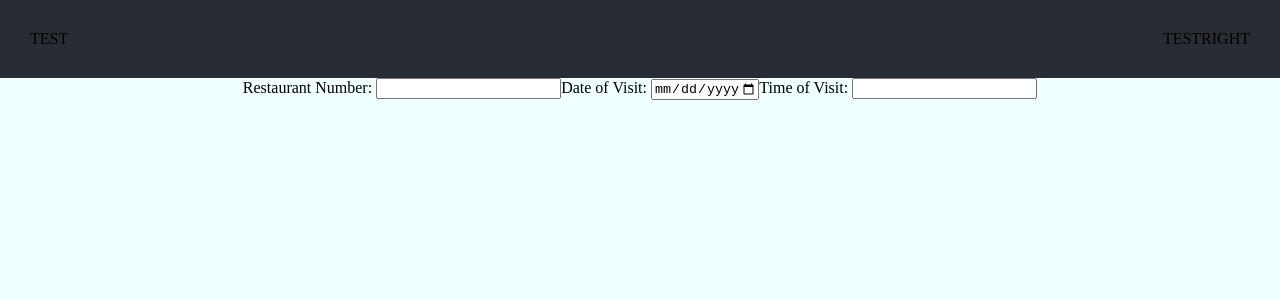
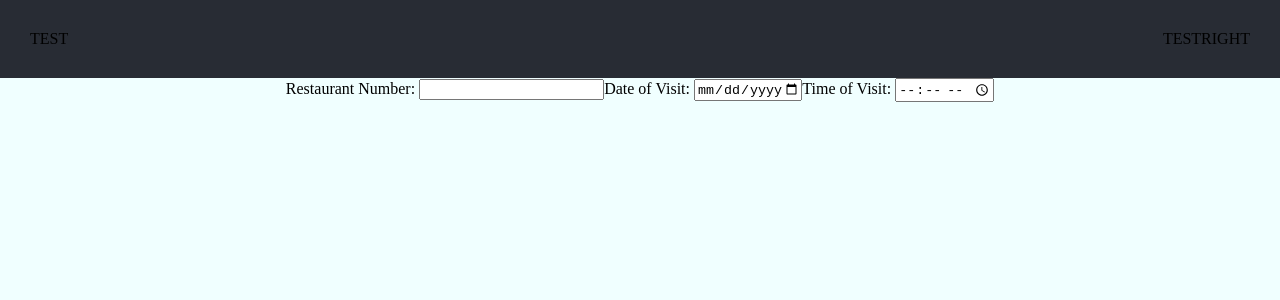
Before and after one commit to joopark0/foodsurvey, a React (Create React App) app: page / in a window 1280 px wide. Shown: the top 300 px of the page. Built offline with nearby package versions, Linux system fonts and the light colour scheme.

Commit message:
Adding time

```diff
--- a/src/components/Form.js
+++ b/src/components/Form.js
@@ -11,7 +11,7 @@ const Form = (props) => {
           Date of Visit:{' '}
           <input type="date" value={dateNumber} min="2020-01-01" max={today} />
           Time of Visit:{' '}
-          <input value={restNumber} onChange={handlerestNumber} />
+          <input type="time" value={restNumber} onChange={handlerestNumber} />
         </div>
       </form>
     </div>
```
